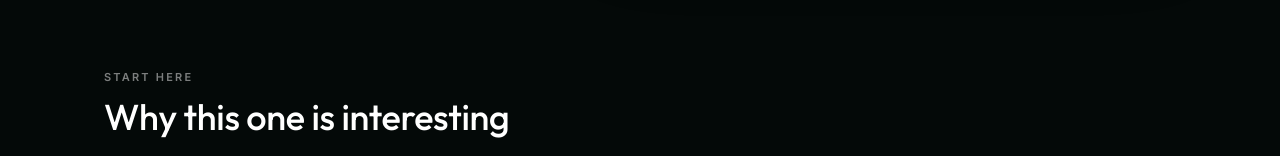
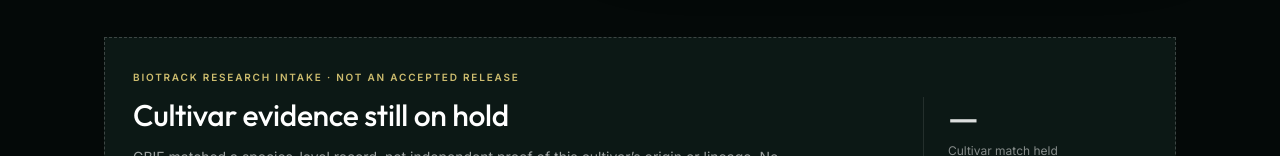
Before and after one commit to wowthisiseasytoremember-stack/endemic-site, a Next.js app: page /prototype/pink-princess in a window 1280 px wide. Shown: the part 796-952 px from the top of the page. Built offline with nearby package versions, Linux system fonts and the light colour scheme.

Commit message:
feat(endemic): keep Pink Princess cultivar-level GBIF candidate on hold

```diff
--- a/src/app/prototype/pink-princess/page.tsx
+++ b/src/app/prototype/pink-princess/page.tsx
@@ -3,6 +3,7 @@ import type { Metadata } from "next";
 import { RabbitHoleSubjectView } from "@/components/product";
 import { PINK_PRINCESS_RI_V1 } from "@/components/product/pinkPrincessRiData";
 import { projectResearchIntelligenceToRabbitHole } from "@/components/product/riAdapter";
+import { getResearchCandidate } from "@/data/biotrack/candidateResearch";
 
 export const metadata: Metadata = {
   title: "Pink Princess — Endemic Prototype",
@@ -81,5 +82,5 @@ const pinkPrincessModel = projectResearchIntelligenceToRabbitHole(
 );
 
 export default function PinkPrincessPrototypePage() {
-  return <RabbitHoleSubjectView model={pinkPrincessModel} />;
+  return <RabbitHoleSubjectView model={pinkPrincessModel} researchCandidate={getResearchCandidate("cultivar:pink-princess")} />;
 }
```
